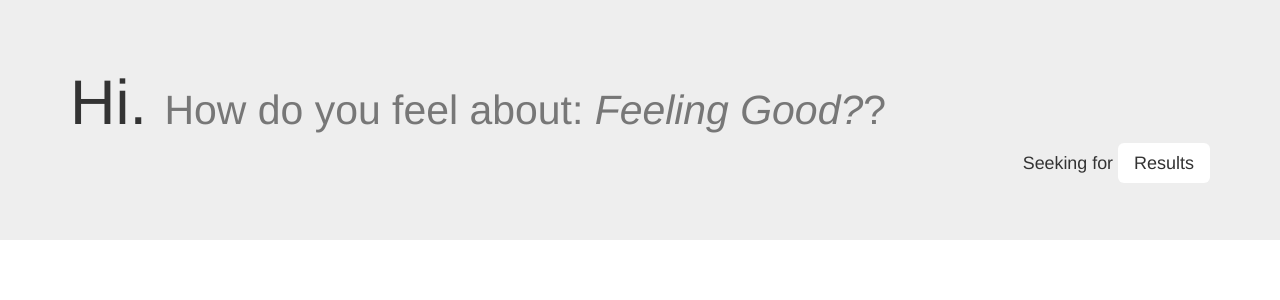
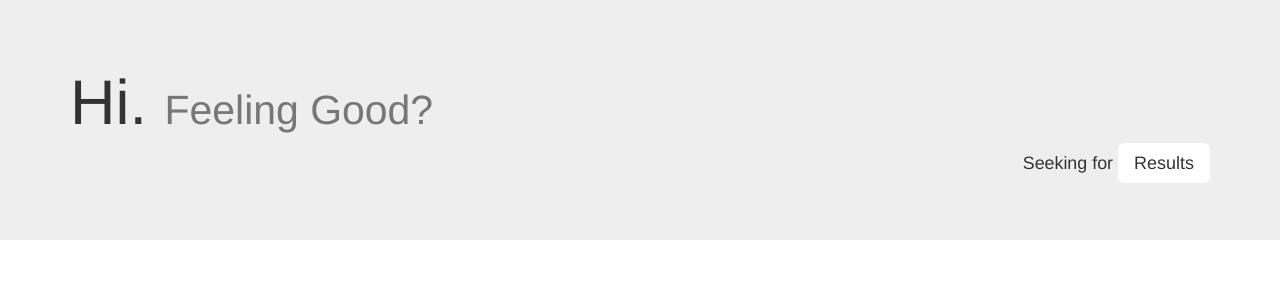
Before and after one commit to KINFOO/niko_niko, a Django app: page /polls/feeling-good/vote/ in a window 1280 px wide. Shown: the top 300 px of the page. Run offline with Django 3.2, Linux system fonts and the light colour scheme; data comes from the database, SQL or seed files in the repository; some libraries are stand-ins or nearby versions.

Commit message:
A ligther vote page

```diff
--- a/niko/templates/vote.html
+++ b/niko/templates/vote.html
@@ -9,7 +9,7 @@
 {% block content %}
 	<div class="jumbotron">
 		<div class="container">
-			<h1>Hi. <small>How do you feel about: <em>{{ poll.name|title }}</em>?</small></h1>
+			<h1>Hi. <small>{{ poll.name|title }}</small></h1>
 			<p class="text-right"><small>Seeking for </small>
 			<a href="{% url 'poll' poll.slug %}" class="btn-lg btn-default">Results</a></p>
 		</div>
```
Also changed, not shown: CHANGELOG.md.
